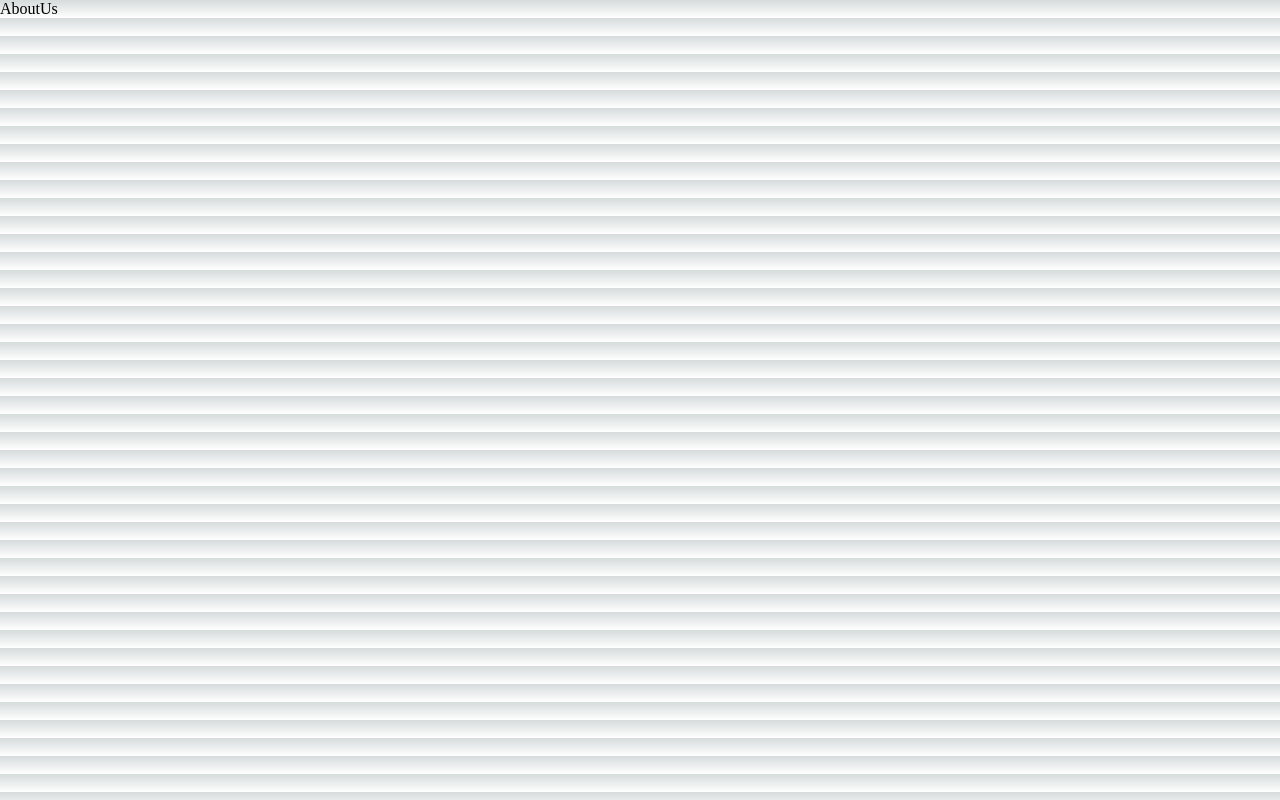
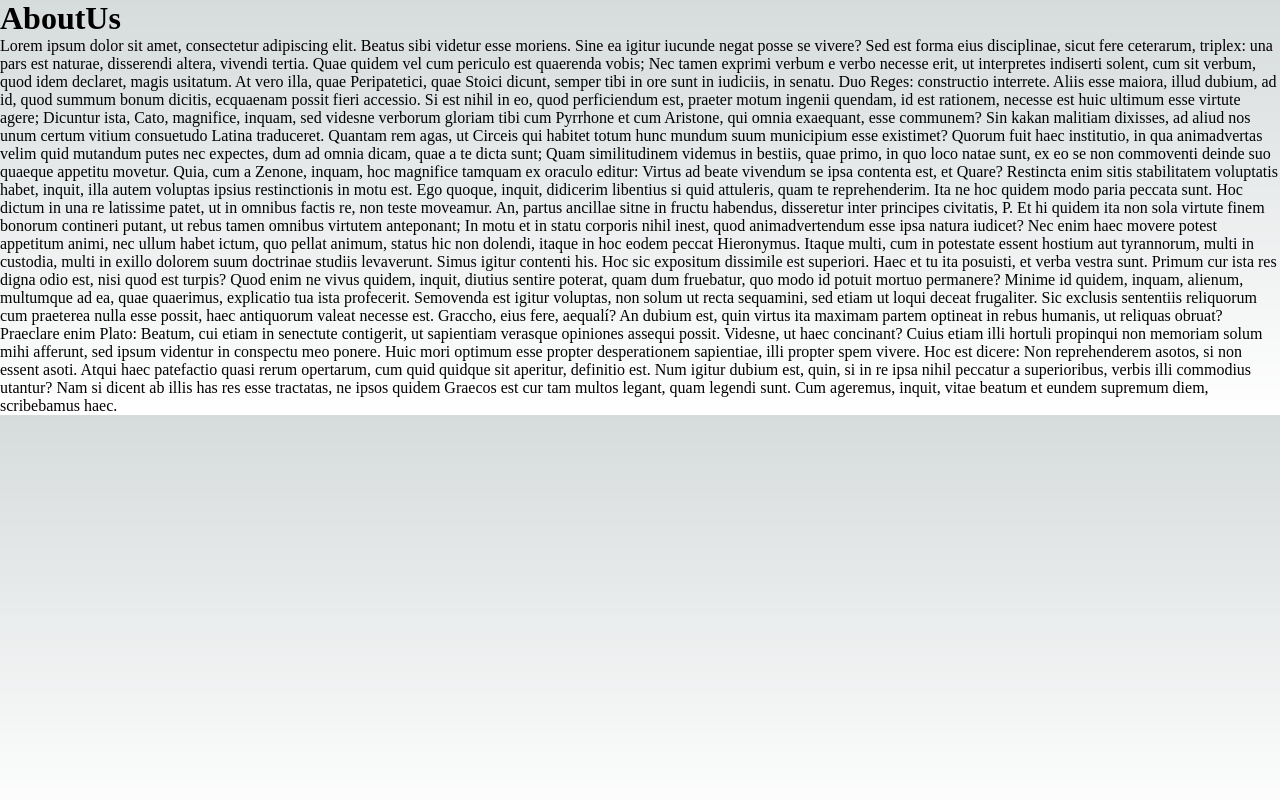
Before and after one commit to Anastasiia-Obushenko/events_app, a Next.js app: page /about-us in a window 1280 px wide. Built offline with nearby package versions, Linux system fonts and the light colour scheme.

Commit message:
about-us page content

```diff
--- a/src/pages/about-us.js
+++ b/src/pages/about-us.js
@@ -1,9 +1,20 @@
-import React from 'react'
+import React from 'react';
 
 const AboutUs = () => {
   return (
-    <div>AboutUs</div>
-  )
-}
+    <div>
+      <h1>AboutUs</h1>
+      <p>Lorem ipsum dolor sit amet, consectetur adipiscing elit. Beatus sibi videtur esse moriens. Sine ea igitur iucunde negat posse se vivere? Sed est forma eius disciplinae, sicut fere ceterarum, triplex: una pars est naturae, disserendi altera, vivendi tertia. Quae quidem vel cum periculo est quaerenda vobis; Nec tamen exprimi verbum e verbo necesse erit, ut interpretes indiserti solent, cum sit verbum, quod idem declaret, magis usitatum. At vero illa, quae Peripatetici, quae Stoici dicunt, semper tibi in ore sunt in iudiciis, in senatu. Duo Reges: constructio interrete. Aliis esse maiora, illud dubium, ad id, quod summum bonum dicitis, ecquaenam possit fieri accessio. Si est nihil in eo, quod perficiendum est, praeter motum ingenii quendam, id est rationem, necesse est huic ultimum esse virtute agere; Dicuntur ista, Cato, magnifice, inquam, sed videsne verborum gloriam tibi cum Pyrrhone et cum Aristone, qui omnia exaequant, esse communem? Sin kakan malitiam dixisses, ad aliud nos unum certum vitium consuetudo Latina traduceret. Quantam rem agas, ut Circeis qui habitet totum hunc mundum suum municipium esse existimet? Quorum fuit haec institutio, in qua animadvertas velim quid mutandum putes nec expectes, dum ad omnia dicam, quae a te dicta sunt; Quam similitudinem videmus in bestiis, quae primo, in quo loco natae sunt, ex eo se non commoventi deinde suo quaeque appetitu movetur.
 
-export default AboutUs
+        Quia, cum a Zenone, inquam, hoc magnifice tamquam ex oraculo editur: Virtus ad beate vivendum se ipsa contenta est, et Quare? Restincta enim sitis stabilitatem voluptatis habet, inquit, illa autem voluptas ipsius restinctionis in motu est. Ego quoque, inquit, didicerim libentius si quid attuleris, quam te reprehenderim. Ita ne hoc quidem modo paria peccata sunt. Hoc dictum in una re latissime patet, ut in omnibus factis re, non teste moveamur. An, partus ancillae sitne in fructu habendus, disseretur inter principes civitatis, P. Et hi quidem ita non sola virtute finem bonorum contineri putant, ut rebus tamen omnibus virtutem anteponant; In motu et in statu corporis nihil inest, quod animadvertendum esse ipsa natura iudicet? Nec enim haec movere potest appetitum animi, nec ullum habet ictum, quo pellat animum, status hic non dolendi, itaque in hoc eodem peccat Hieronymus. Itaque multi, cum in potestate essent hostium aut tyrannorum, multi in custodia, multi in exillo dolorem suum doctrinae studiis levaverunt. Simus igitur contenti his.
+
+        Hoc sic expositum dissimile est superiori. Haec et tu ita posuisti, et verba vestra sunt. Primum cur ista res digna odio est, nisi quod est turpis? Quod enim ne vivus quidem, inquit, diutius sentire poterat, quam dum fruebatur, quo modo id potuit mortuo permanere? Minime id quidem, inquam, alienum, multumque ad ea, quae quaerimus, explicatio tua ista profecerit. Semovenda est igitur voluptas, non solum ut recta sequamini, sed etiam ut loqui deceat frugaliter. Sic exclusis sententiis reliquorum cum praeterea nulla esse possit, haec antiquorum valeat necesse est. Graccho, eius fere, aequalí? An dubium est, quin virtus ita maximam partem optineat in rebus humanis, ut reliquas obruat? Praeclare enim Plato: Beatum, cui etiam in senectute contigerit, ut sapientiam verasque opiniones assequi possit.
+
+        Videsne, ut haec concinant? Cuius etiam illi hortuli propinqui non memoriam solum mihi afferunt, sed ipsum videntur in conspectu meo ponere. Huic mori optimum esse propter desperationem sapientiae, illi propter spem vivere. Hoc est dicere: Non reprehenderem asotos, si non essent asoti. Atqui haec patefactio quasi rerum opertarum, cum quid quidque sit aperitur, definitio est. Num igitur dubium est, quin, si in re ipsa nihil peccatur a superioribus, verbis illi commodius utantur? Nam si dicent ab illis has res esse tractatas, ne ipsos quidem Graecos est cur tam multos legant, quam legendi sunt. Cum ageremus, inquit, vitae beatum et eundem supremum diem, scribebamus haec.
+
+      </p>
+    </div>
+  );
+};
+
+export default AboutUs;
```
